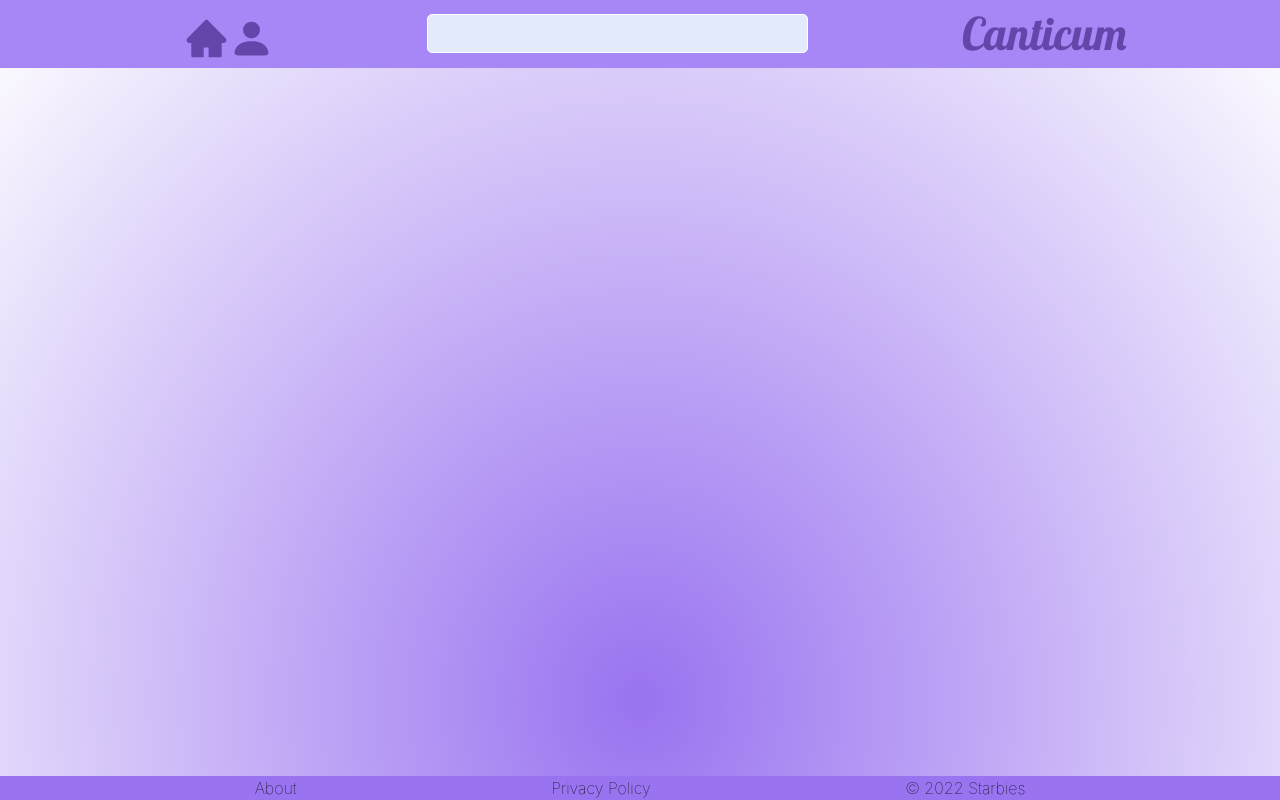
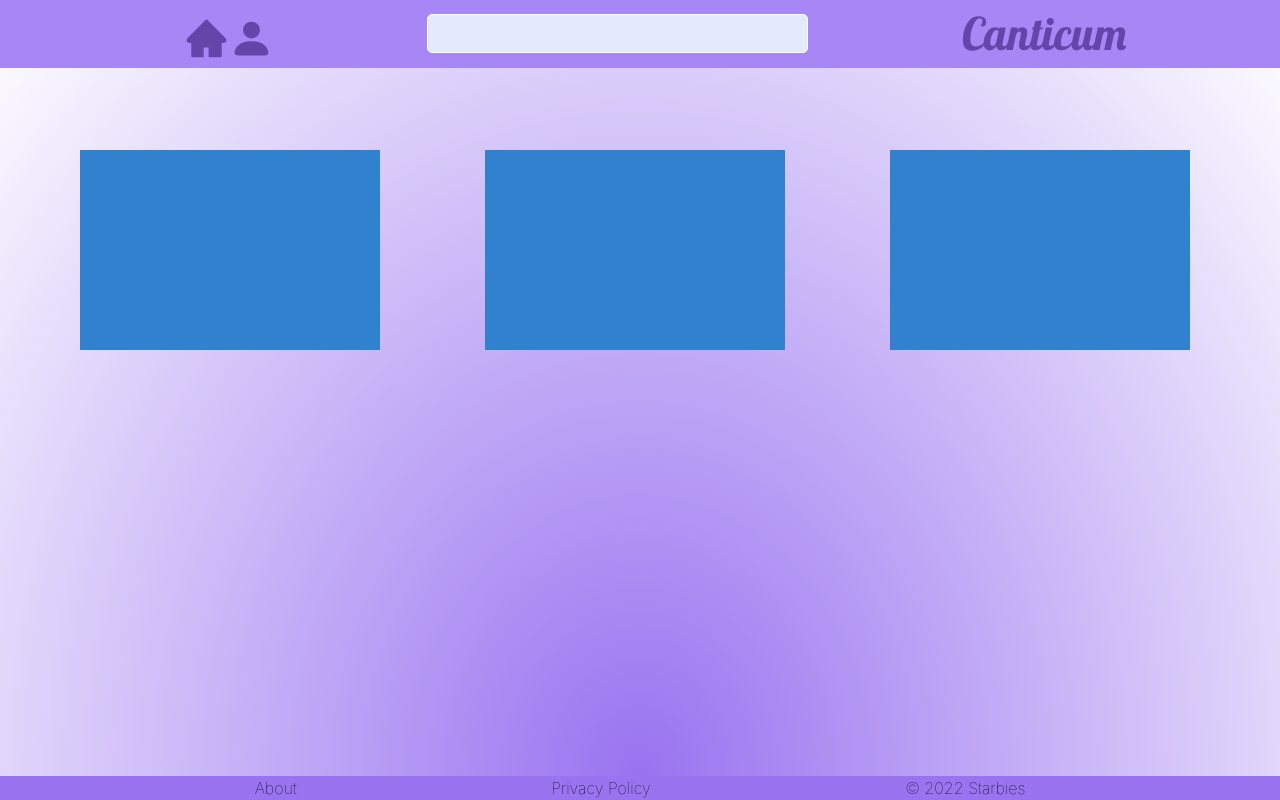
Before and after one commit to MumtazO/starbies, a React (Create React App) app in the folder music_app/: page / in a window 1280 px wide. Shown: the top 800 px of the page. Built offline with nearby package versions, Linux system fonts and the light colour scheme.

Commit message:
created album display component

```diff
--- a/music_app/src/App.css
+++ b/music_app/src/App.css
@@ -1,3 +1,4 @@
+
 .App {
     background-color: blueviolet;
 }
--- a/music_app/src/components/HomePage.css
+++ b/music_app/src/components/HomePage.css
@@ -1,3 +1,4 @@
-.album {
-background-color: aqua;
+.album{
+    margin-top: 150px
+
 }
--- a/music_app/src/components/HomePage.js
+++ b/music_app/src/components/HomePage.js
@@ -1,9 +1,18 @@
-import "./HomePage.css"
+import "./homepage.css";
+import { Grid, GridItem } from '@chakra-ui/react';
+
+
+
 
 function HomePage () {
     return (
-        <div classname="album">
-            <p></p>
+        <div className="album">
+            <Grid templateColumns='repeat(3, 1fr)'
+            gap={10} marginEnd={25} marginStart={20}>
+            <GridItem w='300px' h='200' bg='blue.500'/>
+            <GridItem w='300px' h='200' bg='blue.500' />
+            <GridItem w='300px' h='200' bg='blue.500' />
+            </Grid>
         </div>
      );
 }
--- a/music_app/src/components/header.css
+++ b/music_app/src/components/header.css
@@ -2,8 +2,10 @@
   text-align: center;
   font-size: 45px;
   color: black;
-  position:fixed;
   width:100%;
+  position: fixed; /*(recomended)*/
+  top: 0;
+
 }
 
 .straighlineheader {
@@ -12,6 +14,7 @@
   background-color: #A786F5;
   align-items: center;
   justify-content: space-evenly;
+
 }
 
 
@@ -31,6 +34,7 @@ backdrop-filter: blur(2px);
 /* Note: backdrop-filter has minimal browser support */
 
 border-radius: 5px;
+
 }
 
 .icons {
@@ -47,4 +51,5 @@ border-radius: 5px;
 .app-name{
   font-family: 'Lobster', cursive;
   color: #6446aa;
+
 }
--- a/music_app/src/components/header.js
+++ b/music_app/src/components/header.js
@@ -25,5 +25,3 @@ function Header() {
 }
 
 export default Header;
-
-//
--- a/music_app/src/pages/Layout.jsx
+++ b/music_app/src/pages/Layout.jsx
@@ -1,11 +1,13 @@
 import {Outlet} from "react-router-dom";
 import Footer from "../components/Footer.js"
-import Header from "../components/header.js";
+import Header from "../components/Header.js"
+
 
 const Layout = () =>{
     return (
         <>
         <Header />
+
         <Footer/>
         <Outlet/>
         </>
```
Also changed, not shown: music_app/src/App.js (+5 -3 lines).
